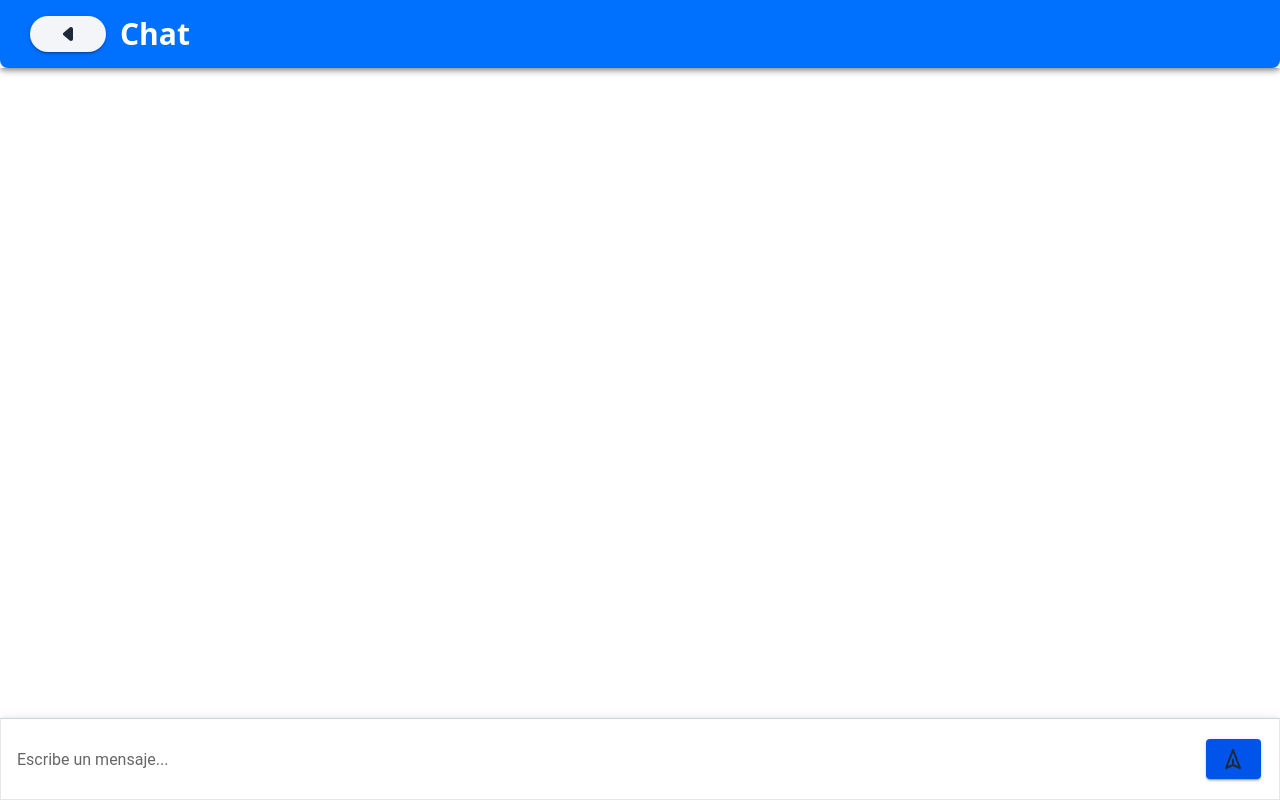
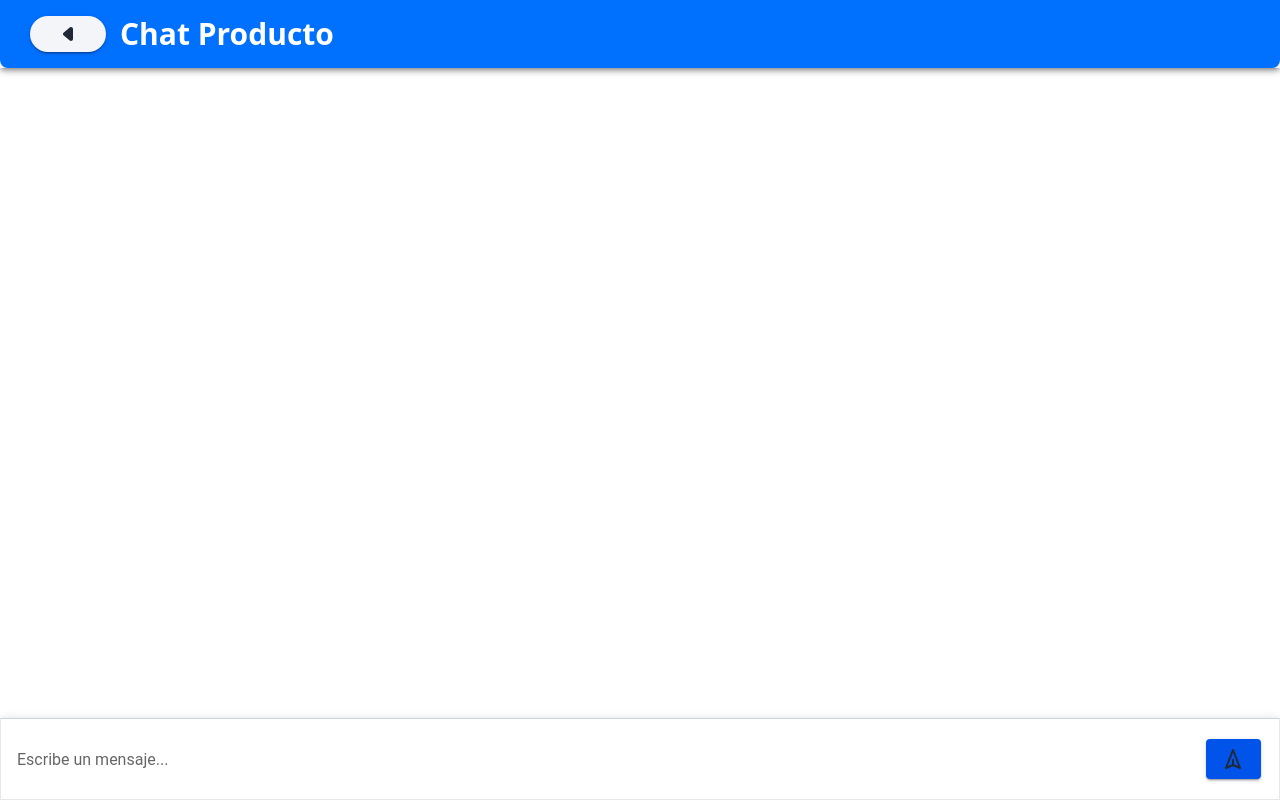
Before and after one commit to Galindo1327/NovaMarket, a React (Vite) app: page /chat in a window 1280 px wide. Built offline with nearby package versions, Linux system fonts and the light colour scheme.

Commit message:
refactor: Chat Product

```diff
--- a/src/components/DetalleProducto.jsx
+++ b/src/components/DetalleProducto.jsx
@@ -122,7 +122,7 @@ const DetalleProducto = () => {
               Regresar
             </IonButton>
 
-            <IonButton onClick={() => history.push('/chat', { productoId: producto.id })} className="w-1/2 text-white hover:bg-blue-700">Contactar</IonButton>
+            <IonButton onClick={() => history.push('/chat', { productoId: producto.id })} className="w-1/2 text-white hover:bg-blue-700">Chat Producto</IonButton>
           </div>
         </IonCard>
       </IonContent>
--- a/src/pages/Chat.jsx
+++ b/src/pages/Chat.jsx
@@ -58,7 +58,7 @@ function Chat({ productoId }) {
             </svg>
             </IonButton>
           </div>
-            <h1 className="text-white font-bold text-3xl w-full">Chat</h1>
+            <h1 className="text-white font-bold text-3xl w-full">Chat Producto</h1>
         </div>
       </IonHeader>
 
```
